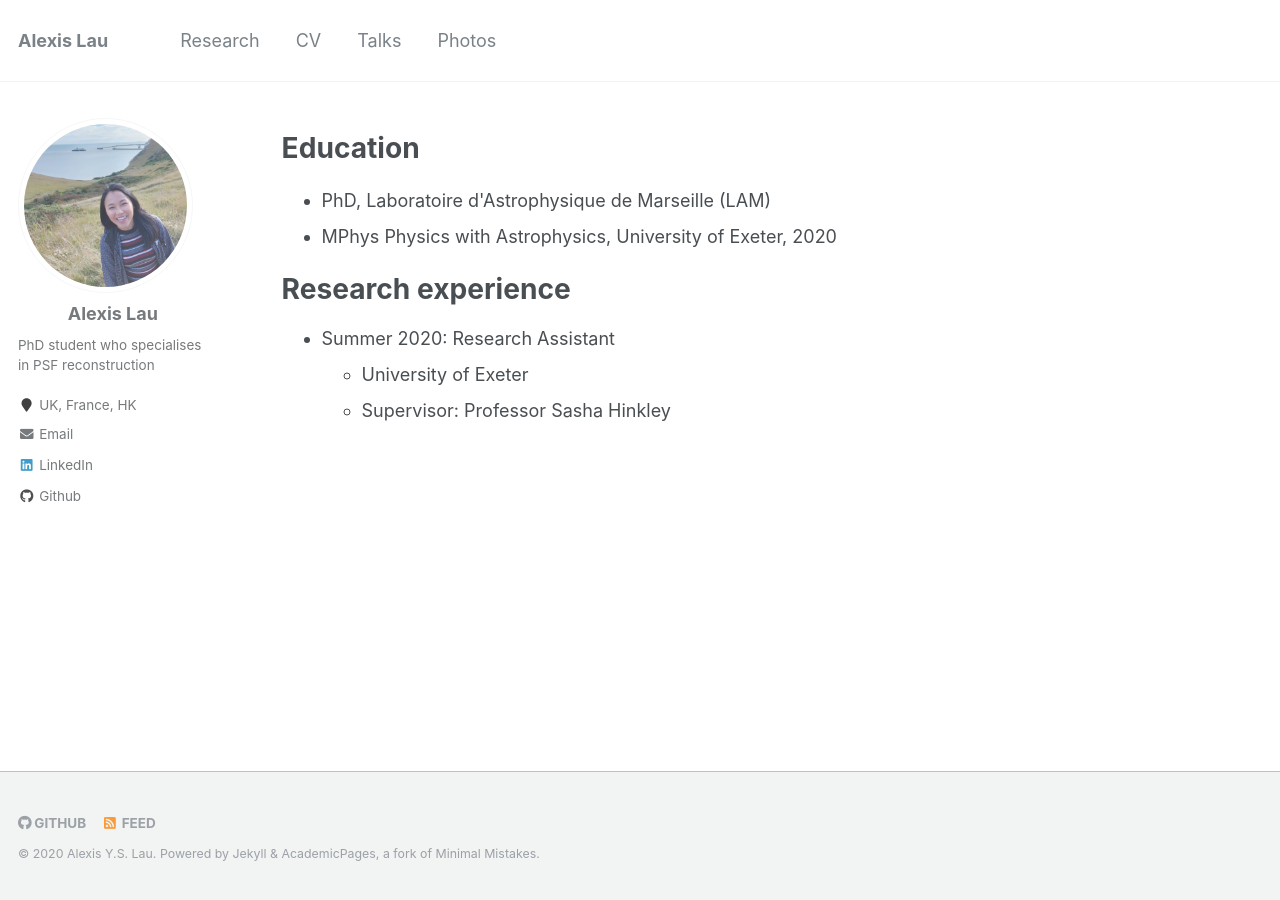
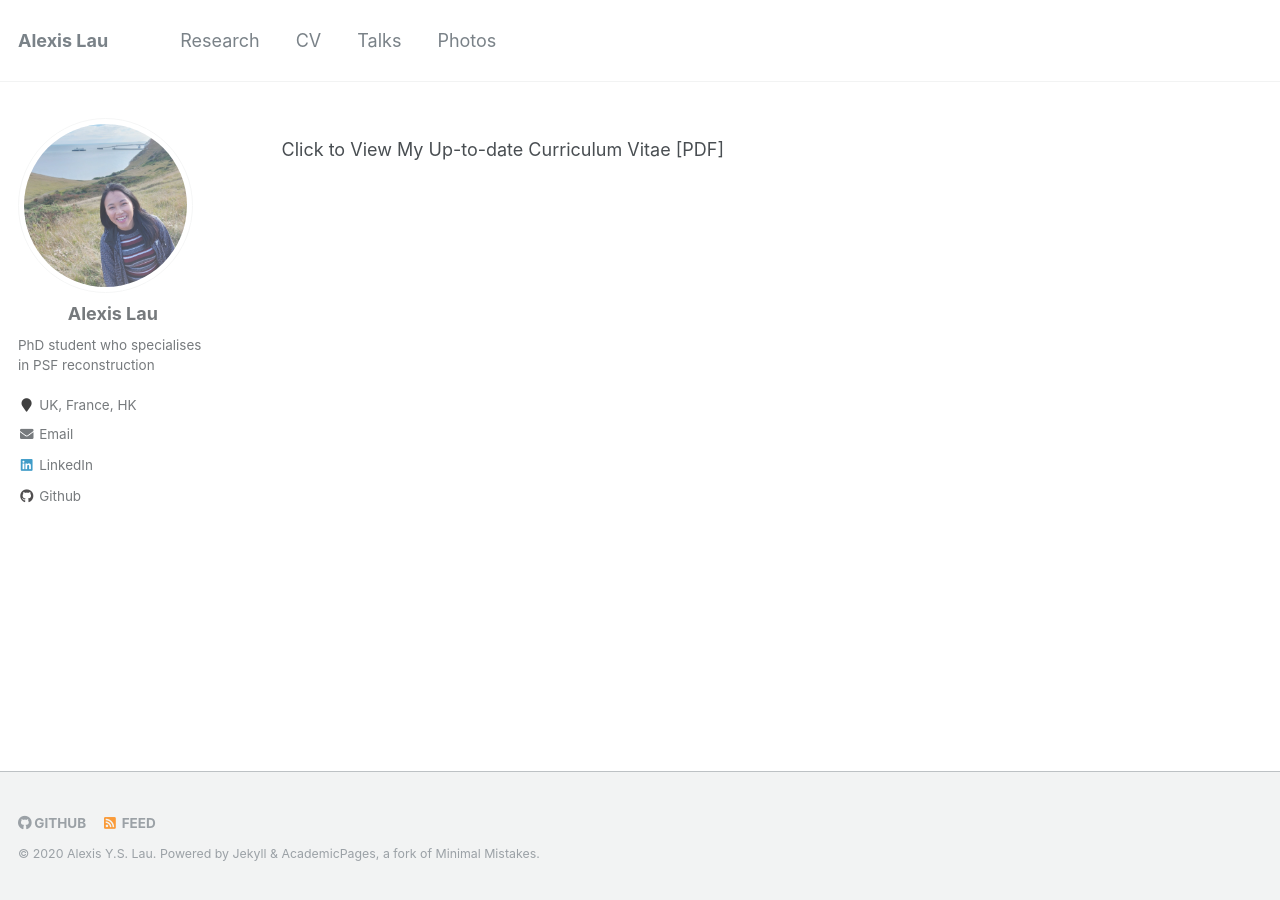
Before and after one commit to alexisyslau/_alexislau.github.io, a Jekyll site: the page built from _pages/cv.md, in a window 1280 px wide. Built offline with Jekyll 4.4.1, drawn with Linux system fonts in a browser that asks for light colours.

Commit message:
Added my CV

```diff
--- a/_pages/cv.md
+++ b/_pages/cv.md
@@ -8,6 +8,11 @@ redirect_from:
 ---
 
 {% include base_path %}
+
+[Click to View My Up-to-date Curriculum Vitae [PDF]](http://alexisyslau.github.io/files/alexisyslau_cv.pdf)
+
+<!---
+
 
 Education
 ======
@@ -23,11 +28,14 @@ Education
 
 Research experience
 ======
-* Summer 2020: Research Assistant
-  * University of Exeter
-  * Supervisor: Professor Sasha Hinkley
+<p style="font-size:90%;">
 
-<!---
+<ul>
+  <li>Direct Imaging of Exoplanet and Circumstellar Disks</li>
+  <li>Solar Wind ...</li>
+
+</ul>
+</p>
 Skills
 ======
 * Skill 1
```
Also changed, not shown: 2 other files.
